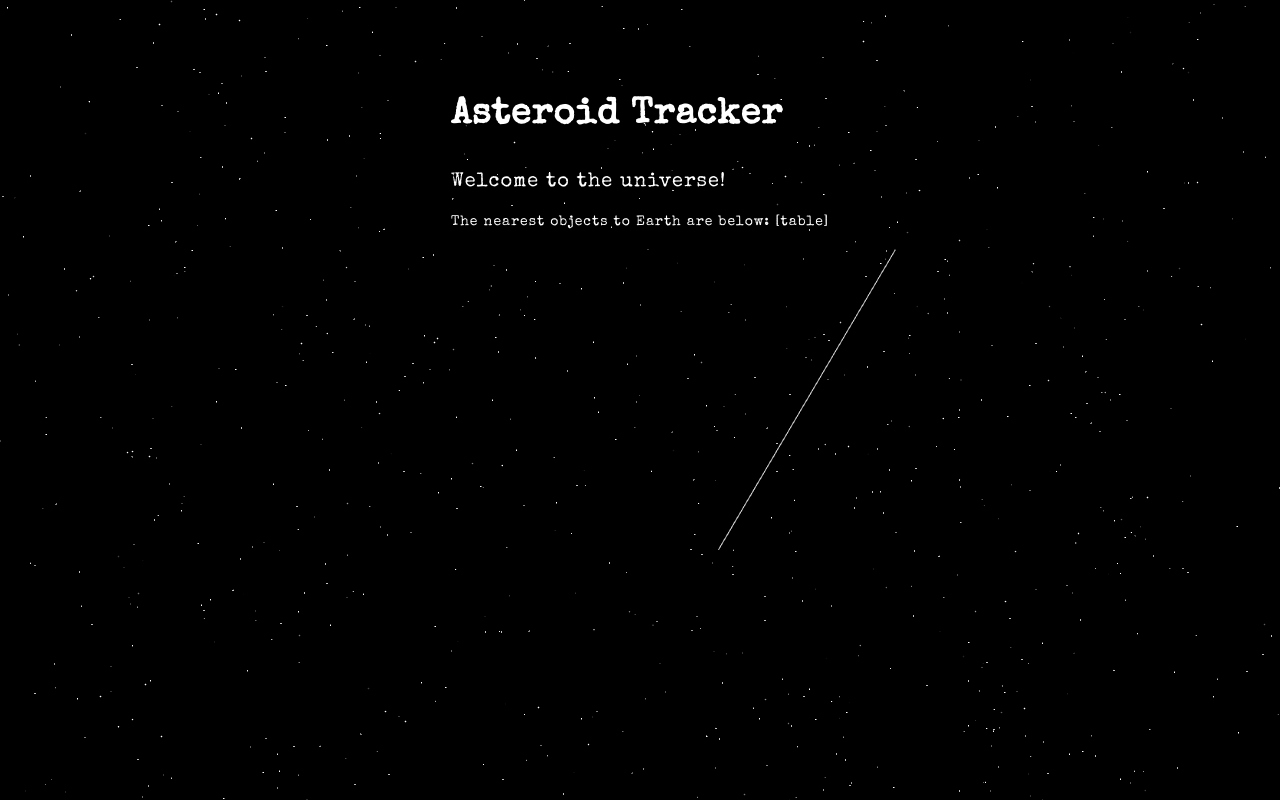
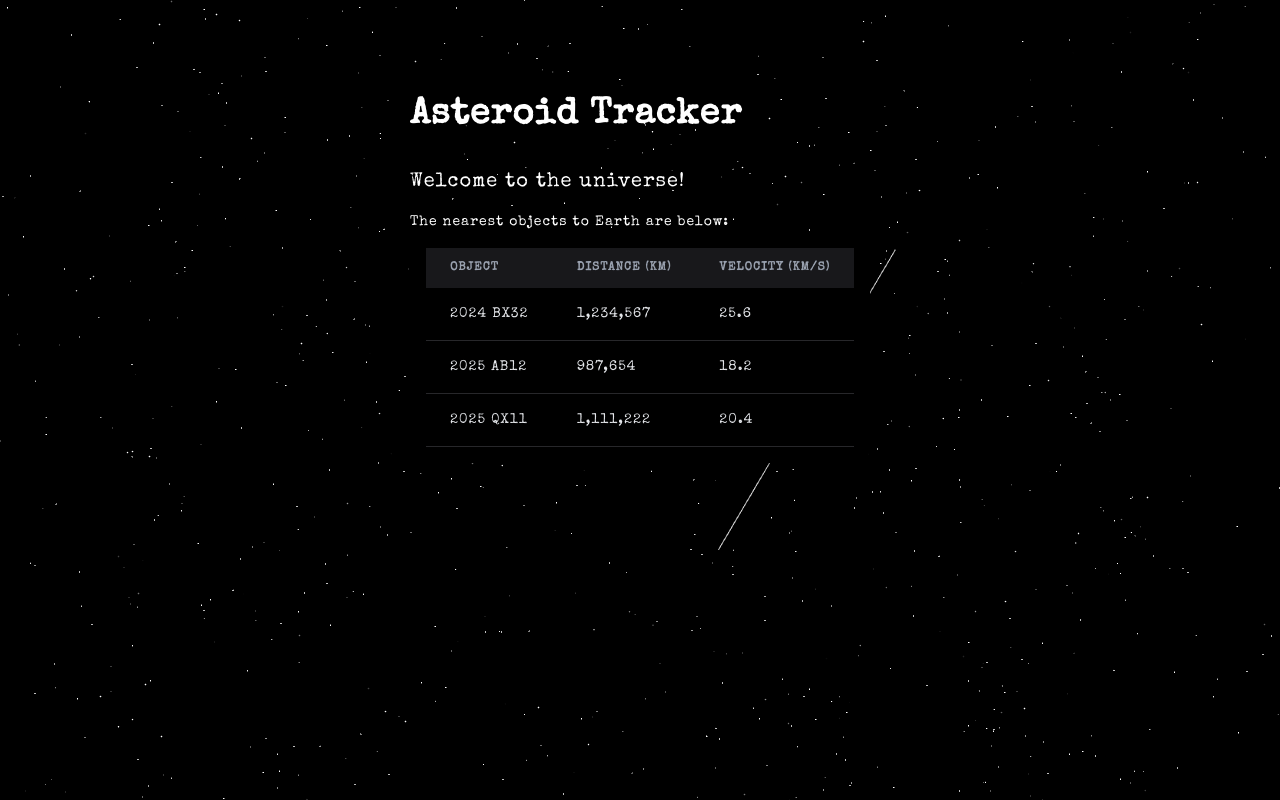
Before and after one commit to branchwag/asteroidtracker, a Next.js app: page / in a window 1280 px wide. Built offline with nearby package versions, Linux system fonts and the light colour scheme.

Commit message:
adds table

```diff
--- a/src/app/page.tsx
+++ b/src/app/page.tsx
@@ -2,6 +2,7 @@
 
 import React from 'react';
 import EnhancedStarryBackground from '@/components/EnhancedStarryBackground';
+import ImpactTable from '@/components/ImpactTable';
 
 export default function Home() {
   return (
@@ -16,8 +17,16 @@ export default function Home() {
       <div className="z-10 text-white typewriter-font">
         <h1 className="text-4xl font-bold mb-8 typewriter-font">Asteroid Tracker</h1>
         <p className="text-xl typewriter-font">Welcome to the universe!</p>
-        <p className="text-sm mt-4 typewriter-font">The nearest objects to Earth are below:
-          [table]</p>
+        <p className="text-sm mt-4 typewriter-font">The nearest objects to Earth are below:</p>
+        <ImpactTable
+          headers={['Object', 'Distance (km)', 'Velocity (km/s)']}
+          rows={[
+            ['2024 BX32', '1,234,567', '25.6'],
+            ['2025 AB12', '987,654', '18.2'],
+            ['2025 QX11', '1,111,222', '20.4']
+          ]}
+        />
+
       </div>
     </main>
   );
--- /dev/null
+++ b/src/components/ImpactTable.tsx
@@ -0,0 +1,40 @@
+import React from 'react';
+
+interface ImpactTableProps {
+	headers: string[];
+	rows: string[][];
+}
+
+const ImpactTable: React.FC<ImpactTableProps> = ({ headers, rows }) => {
+	return (
+		<div className="overflow-x-auto rounded-2xl shadow-lg bg-black p-4">
+			<table className="min-w-full text-sm text-left text-white">
+				<thead className="text-xs uppercase bg-zinc-900 text-gray-400">
+					<tr>
+						{headers.map((header, idx) => (
+							<th key={idx} className="px-6 py-3">
+								{header}
+							</th>
+						))}
+					</tr>
+				</thead>
+				<tbody>
+					{rows.map((row, i) => (
+						<tr
+							key={i}
+							className="border-b border-zinc-800 hover:bg-zinc-800 transition duration-150"
+						>
+							{row.map((cell, j) => (
+								<td key={j} className="px-6 py-4 whitespace-nowrap text-gray-200">
+									{cell}
+								</td>
+							))}
+						</tr>
+					))}
+				</tbody>
+			</table>
+		</div>
+	);
+};
+
+export default ImpactTable;
```
